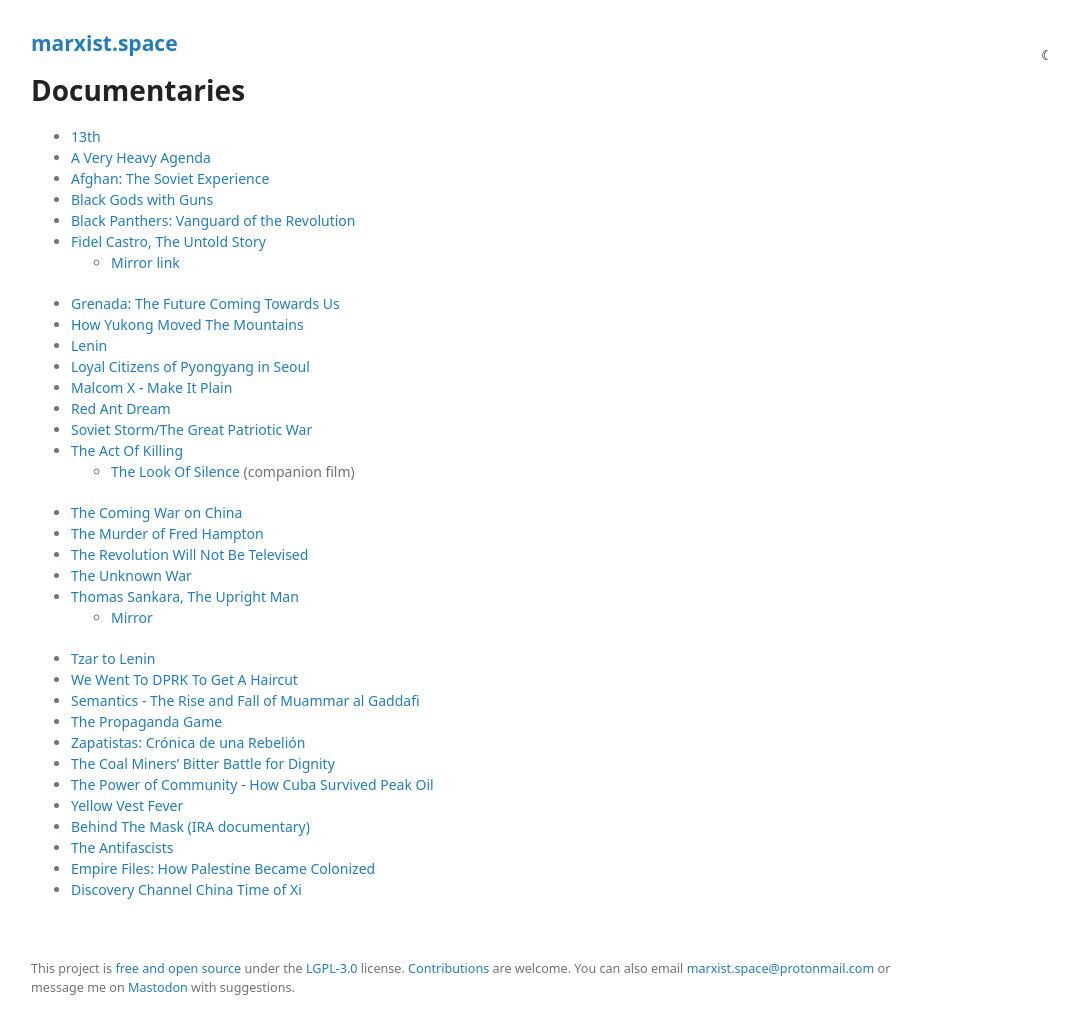
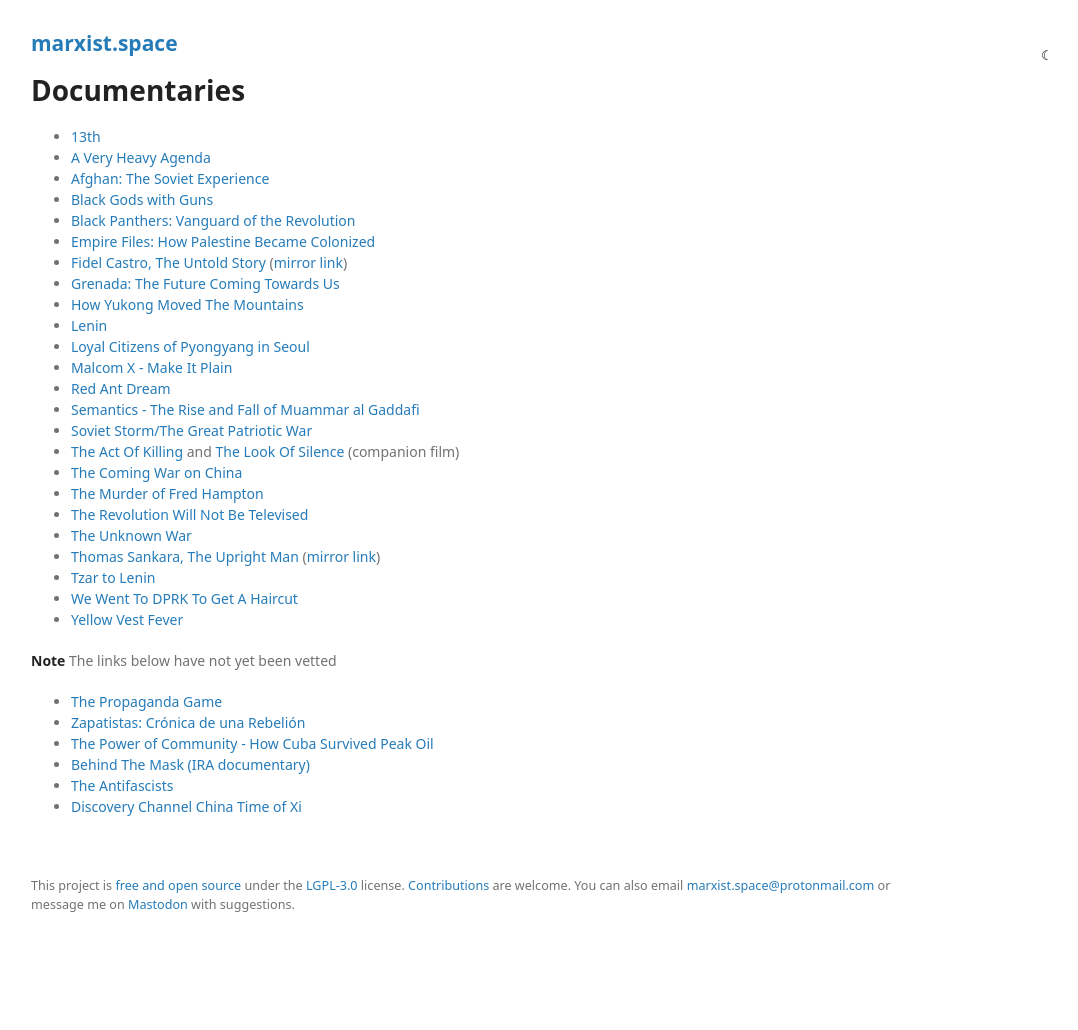
Before and after one commit to prolesoft/marxist.space, a Jekyll site: the page built from documentaries.md, in a window 1280 px wide. Shown: the whole page, without its empty margins (179-1257 px from the left). Built offline with Jekyll 4.4.1, drawn with Linux system fonts in a browser that asks for light colours; our own code applies the rules of GitHub Pages for plain Markdown files; after the commit the page ends 947 px from its top, so only the background shows below that.

Commit message:
more cleanup

```diff
--- a/documentaries.md
+++ b/documentaries.md
@@ -12,32 +12,31 @@
 * [Afghan: The Soviet Experience](https://drive.google.com/file/d/1doCBDm2fqgxRBSjRdhAL_F0TrBSnTQ-N/view)
 * [Black Gods with Guns](https://www.youtube.com/watch?v=DxqK6eqwwLc)
 * [Black Panthers: Vanguard of the Revolution](https://www2.123-movies.com/movie/the-black-panthers-vanguard-of-the-revolution/)
-* [Fidel Castro, The Untold Story](https://www.youtube.com/watch?v=P2Obp6YS4SY)
-    * [Mirror link](https://peertube.social/videos/watch/97e50d71-9a2c-4a18-bb3b-fe7ffffd9d61)
+* [Empire Files: How Palestine Became Colonized](https://youtube.com/watch?v=BT5L4YU_Fl4)
+* [Fidel Castro, The Untold Story](https://www.youtube.com/watch?v=P2Obp6YS4SY) ([mirror link](https://peertube.social/videos/watch/97e50d71-9a2c-4a18-bb3b-fe7ffffd9d61))
 * [Grenada: The Future Coming Towards Us](https://www.youtube.com/watch?v=7z-AxNFx88o)
 * [How Yukong Moved The Mountains](https://www.youtube.com/playlist?list=PLMt0ncvnKoz3ar_f78qBeA29-0kwrsXvT)
 * [Lenin](https://www.youtube.com/playlist?list=PL35BC1713B4493483)
 * [Loyal Citizens of Pyongyang in Seoul](https://www.youtube.com/watch?v=ktE_3PrJZO0)
 * [Malcom X - Make It Plain](https://www.youtube.com/watch?v=csWByunwVI8)
 * [Red Ant Dream](https://www.youtube.com/watch?v=cVvThDX4bbQ)
+* [Semantics - The Rise and Fall of Muammar al Gaddafi](https://youtube.com/watch?v=qVHzAinRH4g)
 * [Soviet Storm/The Great Patriotic War](https://www.youtube.com/playlist?list=PLiizh2ZxteI5aQoy4x7YBkZE8bN0NNB2W)
-* [The Act Of Killing](https://www.youtube.com/watch?v=-349HTKhPno)
-    * [The Look Of Silence](https://www.youtube.com/watch?v=9iNcQFPECDc) (companion film)
+* [The Act Of Killing](https://www.youtube.com/watch?v=-349HTKhPno) and [The Look Of Silence](https://www.youtube.com/watch?v=9iNcQFPECDc) (companion film)
 * [The Coming War on China](https://www.youtube.com/watch?v=GDl9ecICIYg)
 * [The Murder of Fred Hampton](https://www.youtube.com/watch?v=d-7JIR1u9qw)
 * [The Revolution Will Not Be Televised](https://www.youtube.com/watch?v=iH5nzZU0qCc)
 * [The Unknown War](https://www.youtube.com/playlist?list=PLr7tdO3Zp0VFhTUH2LD9NYPzBh9uc3Kxb)
-* [Thomas Sankara, The Upright Man](https://www.youtube.com/watch?v=G7Vlt41HPUE)
-    * [Mirror](https://vimeo.com/46137917)
+* [Thomas Sankara, The Upright Man](https://www.youtube.com/watch?v=G7Vlt41HPUE) ([mirror link](https://vimeo.com/46137917))
 * [Tzar to Lenin](https://www.youtube.com/watch?v=egWLsEzaKiI)
 * [We Went To DPRK To Get A Haircut](https://www.youtube.com/watch?v=2BO83Ig-E8E)
-* [Semantics - The Rise and Fall of Muammar al Gaddafi](https://youtube.com/watch?v=qVHzAinRH4g)
+* [Yellow Vest Fever](https://youtube.com/watch?v=ZIA7sKcFN44)
+
+**Note** The links below have not yet been vetted
+
 * [The Propaganda Game](https://en.wikipedia.org/wiki/The_Propaganda_Game)
 * [Zapatistas: Crónica de una Rebelión](https://peertube.social/videos/watch/095ab314-5b94-432f-93e4-a3c83859795c)
-* [The Coal Miners' Bitter Battle for Dignity](https://www.youtube.com/watch?v=jNgUTrD31_U)
 * [The Power of Community - How Cuba Survived Peak Oil](https://youtube.com/watch?v=gb9JM8LRrqA)
-* [Yellow Vest Fever](https://youtube.com/watch?v=ZIA7sKcFN44)
 * [Behind The Mask (IRA documentary)](https://peertube.social/videos/watch/51e72798-6b8b-47d2-88e4-4b5e113adb7d)
 * [The Antifascists](https://www.youtube.com/watch?v=XYHnd4boUoM)
-* [Empire Files: How Palestine Became Colonized](https://youtube.com/watch?v=BT5L4YU_Fl4)
 * [Discovery Channel China Time of Xi](https://youtube.com/watch?v=9xB1TvNL4m8)
```
Also changed, not shown: beginners-reading-list.md (+1 -1 lines).
